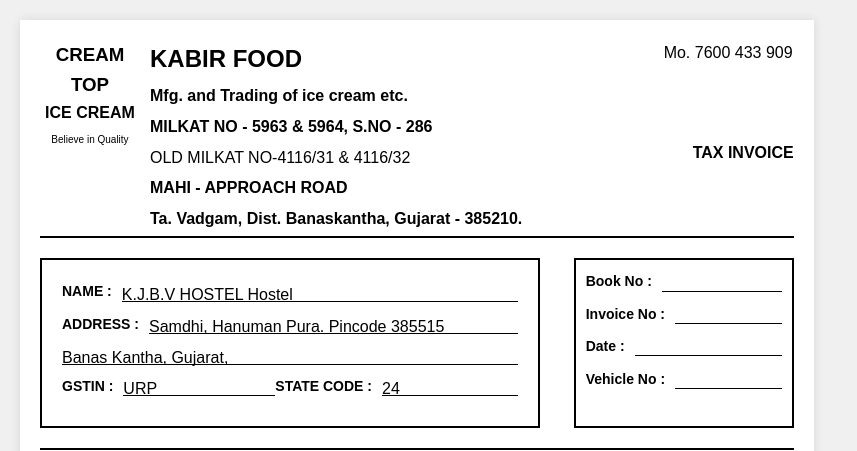
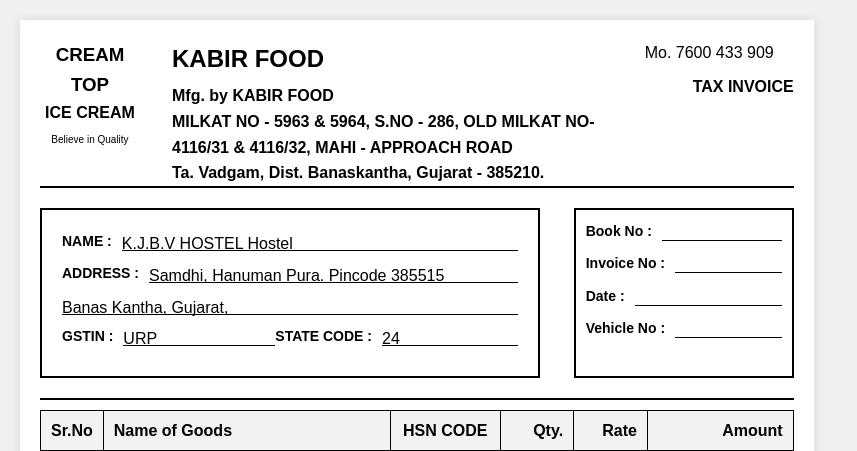
Before and after one commit to Juned-the-programmer/Invoice-Generator, a Django app: template GST/templates/GST/invoice_template.html in a window 1280 px wide. Shown: the top 451 px of the page, without its empty margins (0-857 px from the left). Run offline with Django 5.2, Linux system fonts and the light colour scheme; the template is opened without the code that fills it: values that come from a table or form of the project are taken from there, others are empty; data comes from the database, SQL or seed files in the repository.

Commit message:
Update Invoice

```diff
--- a/GST/templates/GST/invoice_template.html
+++ b/GST/templates/GST/invoice_template.html
@@ -40,9 +40,10 @@ header {
 }
 
 .logo-section {
-    display: flex;
-    justify-content: space-between;
-    align-items: flex-start;
+    display: grid;
+    grid-template-columns: 110px 1fr 170px;
+    column-gap: 16px;
+    align-items: start;
 }
 
 .logo {
@@ -62,7 +63,7 @@ header {
 .company-info {
     text-align: left;
     flex-grow: 1;
-    padding: 0 10px;
+    padding: 0 6px;
 }
 
 .company-info h2 {
@@ -72,19 +73,21 @@ header {
 
 .company-info p {
     font-size: 16px;
-    margin-bottom: 5px;
+    margin-bottom: 0px;
     font-weight:bold;
 }
 
 .contact {
-    margin-right: -100px;
-    width: 150px;
     text-align: right;
 }
 
 .document-title {
-    text-align: left;
-    margin-top: 100px;
+    margin-top: 8px;
+    text-align: right;
+}
+
+.header-right {
+    text-align: right;
 }
 
 .boxes-container {
@@ -199,17 +202,17 @@ th:nth-child(6), td:nth-child(6) { /* Target Amount column */
                 </div>
                 <div class="company-info">
                     <h2>KABIR FOOD</h2>
-                    <p>Mfg. and Trading of ice cream etc.</p>
-                    <p>MILKAT NO - 5963 & 5964, S.NO - 286</p>
-                    </p>OLD MILKAT NO-4116/31 & 4116/32</p>
-                    <p>MAHI - APPROACH ROAD</p>
+                    <p>Mfg. by KABIR FOOD</p>
+                    <p>MILKAT NO - 5963 & 5964, S.NO - 286, OLD MILKAT NO-4116/31 & 4116/32, MAHI - APPROACH ROAD</p>
                     <p>Ta. Vadgam, Dist. Banaskantha, Gujarat - 385210.</p>
                 </div>
-                <div class="contact">
-                    <p>Mo. 7600 433 909</p>
-                </div>
-                <div class="document-title">
-                    <h4>TAX INVOICE</h4>
+                <div class="header-right">
+                    <div class="contact">
+                        <p>Mo. 7600 433 909</p>
+                    </div>
+                    <div class="document-title">
+                        <h4>TAX INVOICE</h4>
+                    </div>
                 </div>
             </div>
         </header>
```
